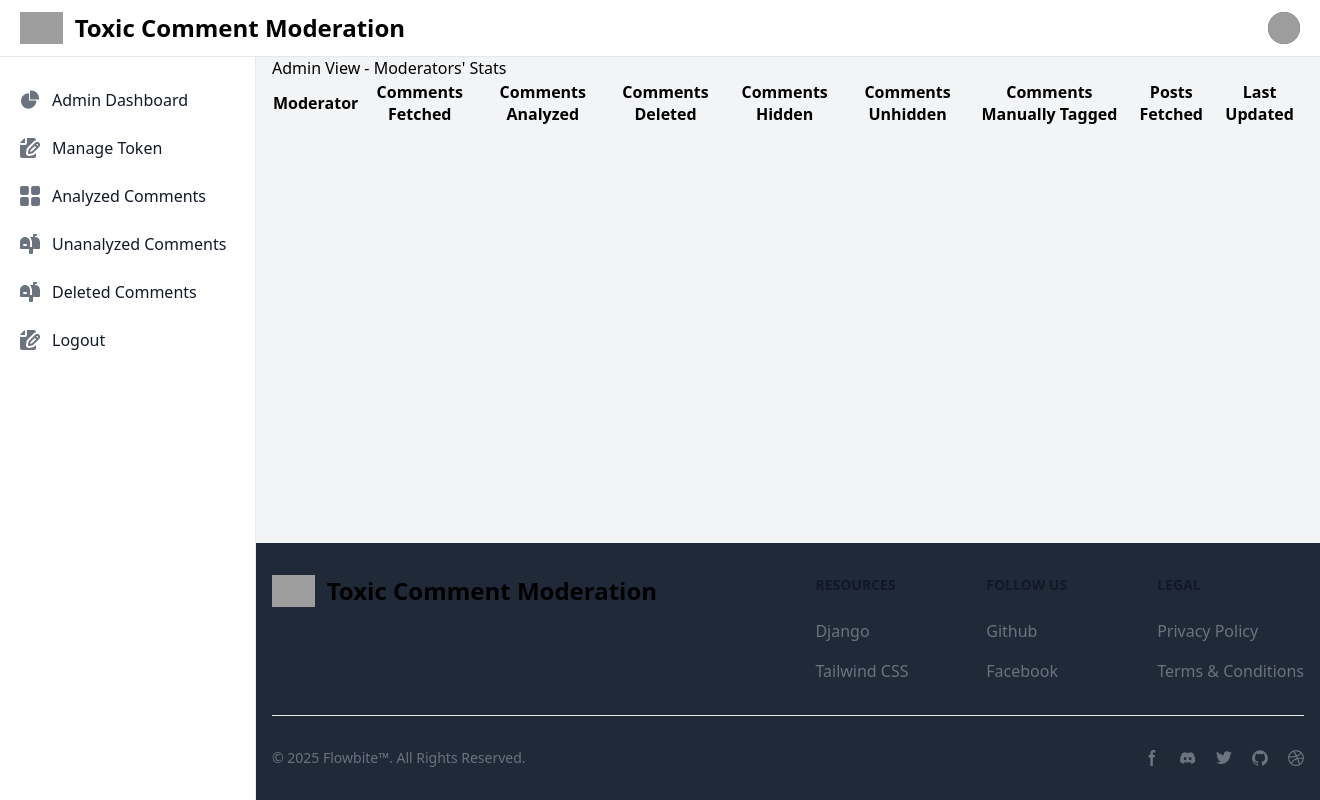
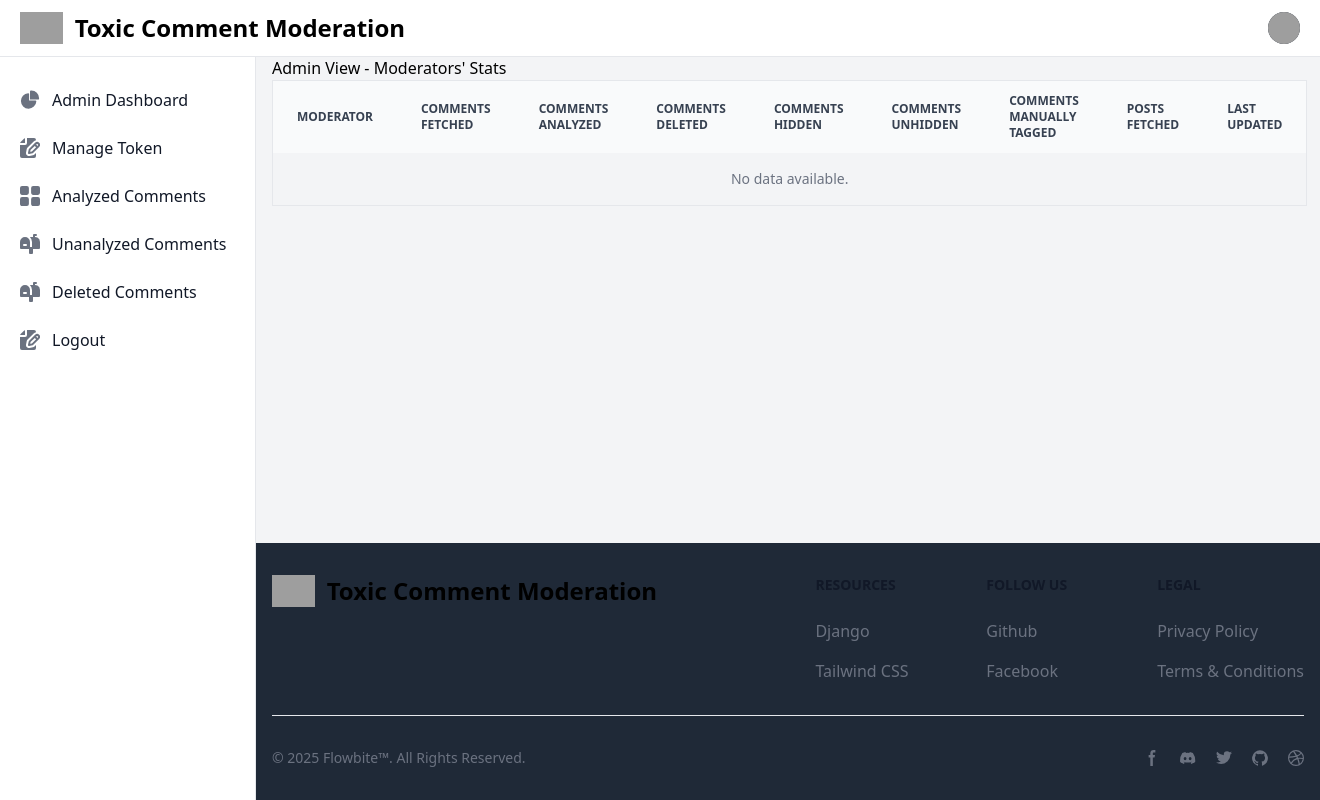
Before and after one commit to Dipesh-Ghimire/toxic-meter-web-app, a Django app: page /users/dashboard/ in a window 1320 px wide. Run offline with Django 5.2, Linux system fonts and the light colour scheme; a user stored in the database is signed in; tables that the repository leaves empty hold one stand-in row (values such as "Sample post"); lists and menus that the app fills with data are empty; some libraries are stand-ins or nearby versions; grey boxes are pictures that could not be loaded.

Commit message:
minor ui changes

```diff
--- a/toxicmeter/templates/users/dashboard.html
+++ b/toxicmeter/templates/users/dashboard.html
@@ -12,36 +12,43 @@
 
 {% if is_admin %}
         <h3>Admin View - Moderators' Stats</h3>
-        <table class="table table-bordered">
-            <thead>
+        <table class="w-full text-sm text-left text-gray-500 dark:text-gray-400 border border-gray-200 dark:border-gray-700 rounded-lg">
+            <thead class="text-xs text-gray-700 uppercase bg-gray-50 dark:bg-gray-700 dark:text-gray-400">
                 <tr>
-                    <th>Moderator</th>
-                    <th>Comments Fetched</th>
-                    <th>Comments Analyzed</th>
-                    <th>Comments Deleted</th>
-                    <th>Comments Hidden</th>
-                    <th>Comments Unhidden</th>
-                    <th>Comments Manually Tagged</th>
-                    <th>Posts Fetched</th>
-                    <th>Last Updated</th>
+                    <th scope="col" class="px-6 py-3">Moderator</th>
+                    <th scope="col" class="px-6 py-3">Comments Fetched</th>
+                    <th scope="col" class="px-6 py-3">Comments Analyzed</th>
+                    <th scope="col" class="px-6 py-3">Comments Deleted</th>
+                    <th scope="col" class="px-6 py-3">Comments Hidden</th>
+                    <th scope="col" class="px-6 py-3">Comments Unhidden</th>
+                    <th scope="col" class="px-6 py-3">Comments Manually Tagged</th>
+                    <th scope="col" class="px-6 py-3">Posts Fetched</th>
+                    <th scope="col" class="px-6 py-3">Last Updated</th>
                 </tr>
             </thead>
             <tbody>
                 {% for data in stats_data %}
-                    <tr>
-                        <td>{{ data.moderator.username }}</td>
-                        <td>{{ data.stats.comments_fetched }}</td>
-                        <td>{{ data.stats.comments_analyzed }}</td>
-                        <td>{{ data.stats.comments_deleted }}</td>
-                        <td>{{ data.stats.comments_hidden }}</td>
-                        <td>{{ data.stats.comments_unhidden }}</td>
-                        <td>{{ data.stats.comments_manually_tagged }}</td>
-                        <td>{{ data.stats.posts_fetched }}</td>
-                        <td>{{ data.stats.last_updated }}</td>
-                    </tr>
+                <tr class="bg-white border-b dark:bg-gray-800 dark:border-gray-700 hover:bg-gray-50 dark:hover:bg-gray-600">
+                    <td class="px-6 py-4">{{ data.moderator.username }}</td>
+                    <td class="px-6 py-4">{{ data.stats.comments_fetched }}</td>
+                    <td class="px-6 py-4">{{ data.stats.comments_analyzed }}</td>
+                    <td class="px-6 py-4">{{ data.stats.comments_deleted }}</td>
+                    <td class="px-6 py-4">{{ data.stats.comments_hidden }}</td>
+                    <td class="px-6 py-4">{{ data.stats.comments_unhidden }}</td>
+                    <td class="px-6 py-4">{{ data.stats.comments_manually_tagged }}</td>
+                    <td class="px-6 py-4">{{ data.stats.posts_fetched }}</td>
+                    <td class="px-6 py-4">{{ data.stats.last_updated }}</td>
+                </tr>
+                {% empty %}
+                <tr>
+                    <td colspan="9" class="px-6 py-4 text-center text-gray-500 dark:text-gray-400">
+                        No data available.
+                    </td>
+                </tr>
                 {% endfor %}
             </tbody>
         </table>
+
 
     {% else %}
 
--- a/toxicmeter/users/views.py
+++ b/toxicmeter/users/views.py
@@ -50,7 +50,7 @@ def user_logout(request):
 @login_required
 def dashboard(request):
     # Check if the logged-in user is an admin
-    if request.user.is_superuser:  # Admins can see stats for all moderators
+    if request.user.userprofile.role == 'admin':  # Admins can see stats for all moderators
         moderators = User.objects.filter(userprofile__role='moderator')  # Get all moderators
         stats_data = []
         for moderator in moderators:
```
